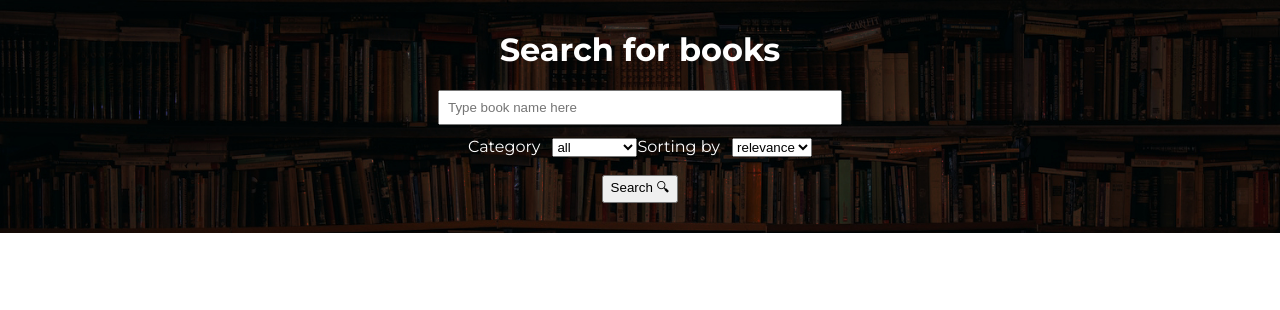
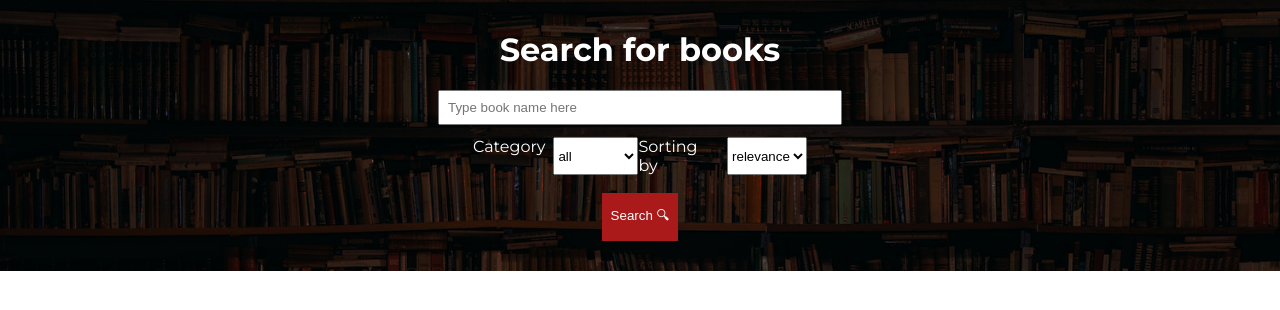
Before and after one commit to Ave-Mari/google-books, a React (Vite) app: page / in a window 1280 px wide. Shown: the top 310 px of the page. Built offline with nearby package versions, Linux system fonts and the light colour scheme.

Commit message:
add styles to form

```diff
--- a/src/components/Search/Search.styles.js
+++ b/src/components/Search/Search.styles.js
@@ -23,6 +23,15 @@ export const Wrapper = styled.header`
 
         button {
             width: 20%;
+            color: #fff;
+            background: #ab1a1a;
+            padding: 13px 5px;
+            border: none;
+            cursor: pointer;
+
+            &:hover {
+                background: #dc9918;
+            }
         }
 
         input {
@@ -33,10 +42,17 @@ export const Wrapper = styled.header`
 
         label {
             color: #fff;
-            margin-right: 12px;
         }
+
+        select {
+            margin-left: 8px;
+        }
+
         .input-select-block {
             margin-bottom: 18px;
+            width: 87%;
+            display: flex;
+            justify-content: space-between;
         }
     }
 
```
